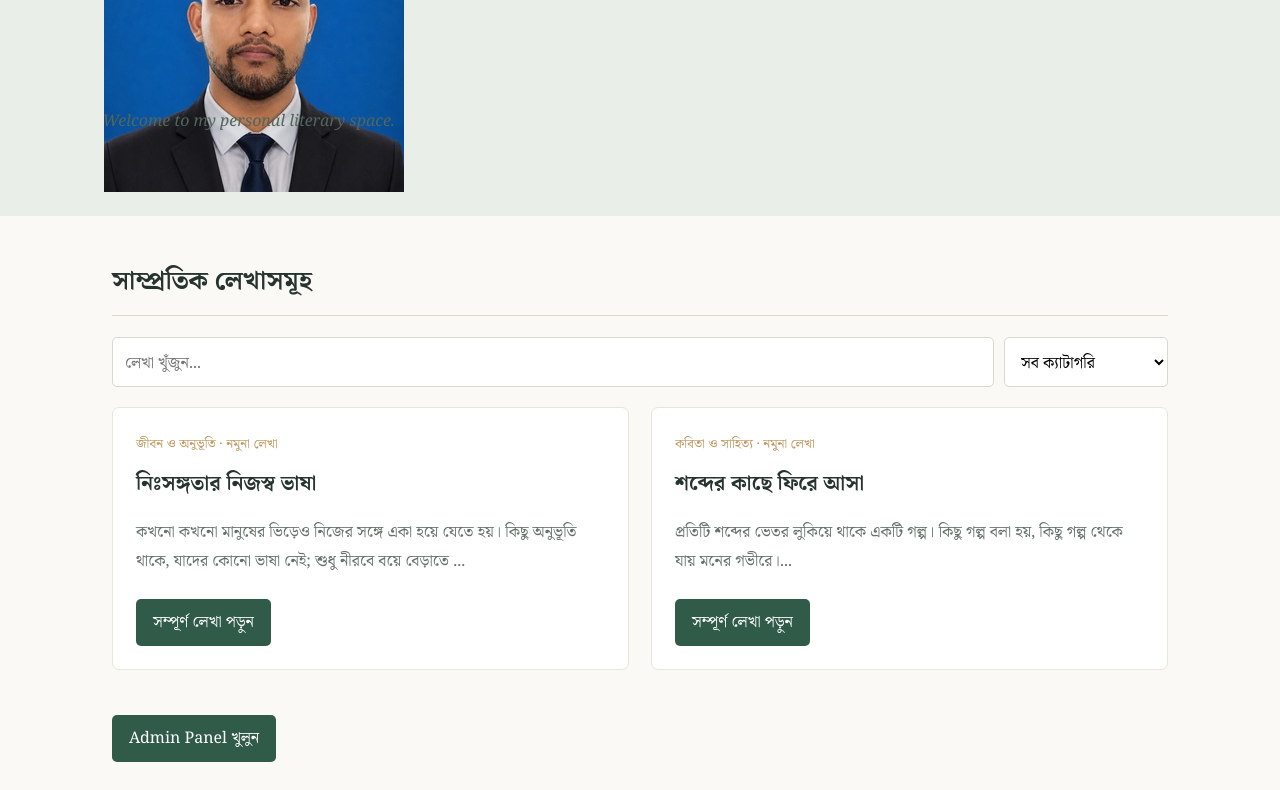
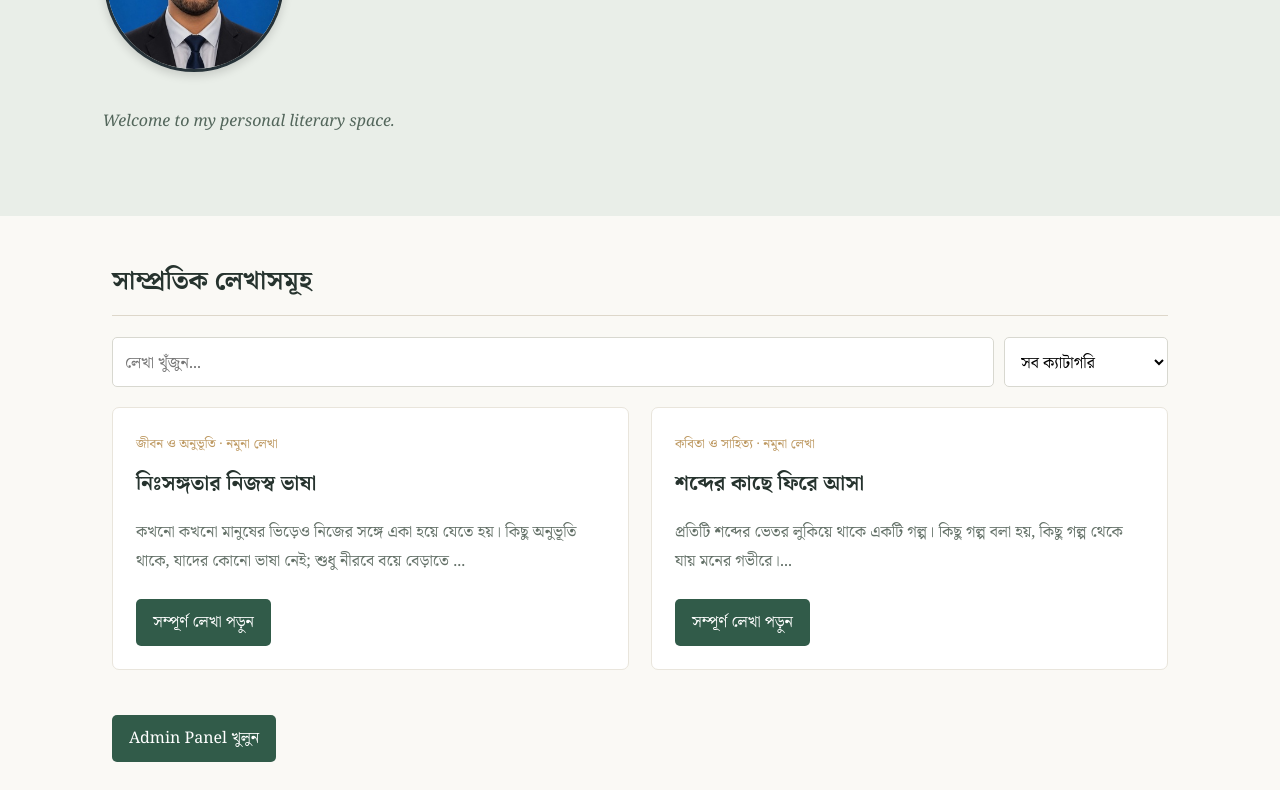
Before and after one commit to shafiulbhiuyan/shafiulbhiuyan.github.io, a plain HTML site: page index.html in a window 1280 px wide. Shown: the part 254-1044 px from the top of the page. Drawn offline with Linux system fonts and the light colour scheme.

Commit message:
Add files via upload

```diff
--- a/index.html
+++ b/index.html
@@ -34,6 +34,15 @@ button:hover{opacity:.88}
 footer{margin-top:70px;background:#263c32;color:#eee;padding:35px 8%;text-align:center;line-height:2}
 footer a{color:#e9d5ae}
 @media(max-width:600px){.hero h1{font-size:29px}header{padding:18px 5%}nav a{margin:0 5px}}
+.photo img {
+  width: 180px;
+  height: 180px;
+  object-fit: cover;
+  border-radius: 50%;
+  border: 3px solid #263238;
+  box-shadow: 0 4px 10px rgba(0, 0, 0, 0.15);
+}
+
 </style>
 </head>
 <body>
```
